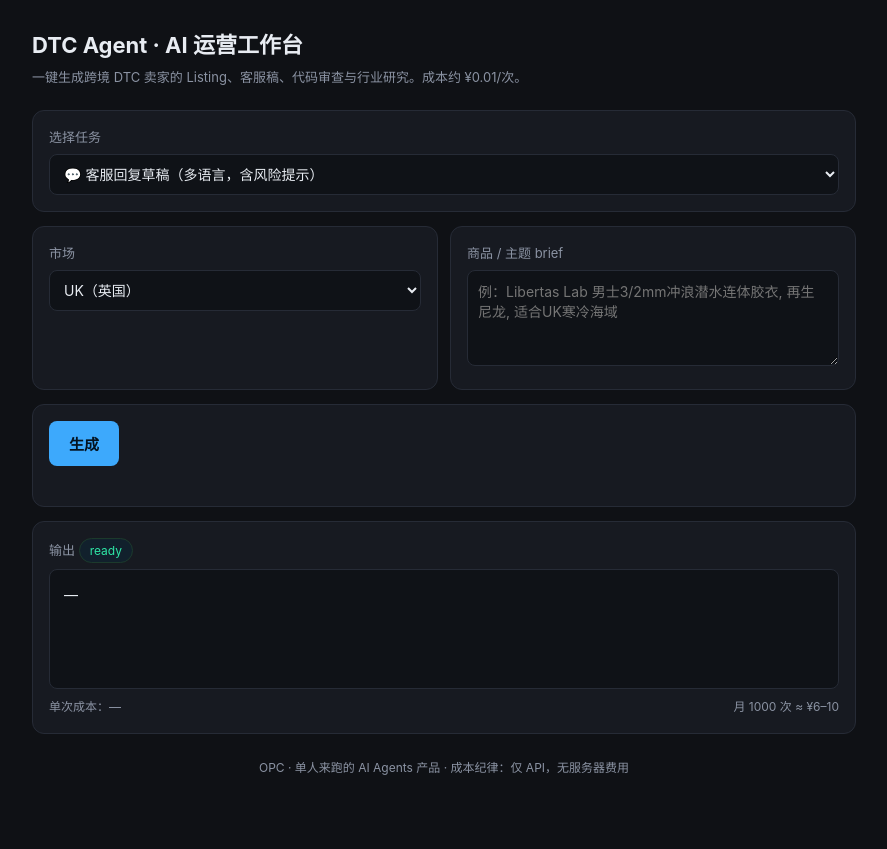
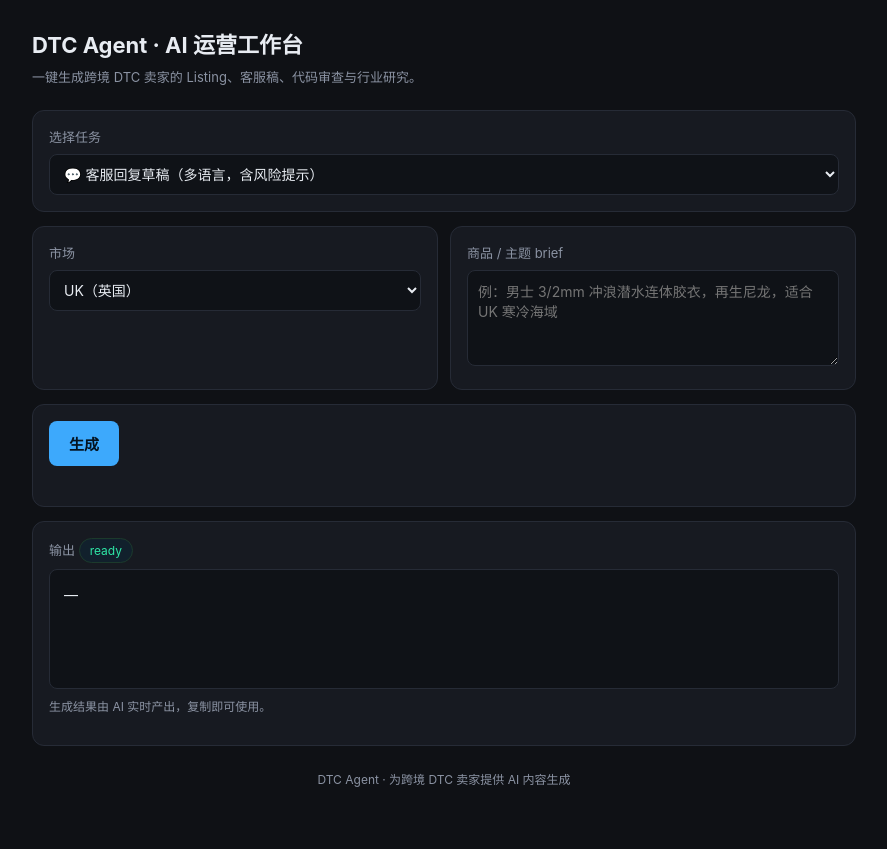
Before and after one commit to HZPortGlobal/opc-ai-agent, a Flask app: page / in a window 1280 px wide. Shown: the whole page, without its empty margins (196-1083 px from the left). Before the commit the page ends 775 px from the top, so only its background shows below. Run offline with Flask 3, Linux system fonts and the light colour scheme.

Commit message:
update templates/index.html

```diff
--- a/templates/index.html
+++ b/templates/index.html
@@ -39,7 +39,7 @@
 <div class="wrap">
   <header>
     <h1>DTC Agent · AI 运营工作台</h1>
-    <p>一键生成跨境 DTC 卖家的 Listing、客服稿、代码审查与行业研究。成本约 ¥0.01/次。</p>
+    <p>一键生成跨境 DTC 卖家的 Listing、客服稿、代码审查与行业研究。</p>
   </header>
 
   <div class="card">
@@ -58,7 +58,7 @@
     </div>
     <div class="card">
       <label>商品 / 主题 brief</label>
-      <textarea id="brief" placeholder="例：Libertas Lab 男士3/2mm冲浪潜水连体胶衣, 再生尼龙, 适合UK寒冷海域"></textarea>
+      <textarea id="brief" placeholder="例：男士 3/2mm 冲浪潜水连体胶衣，再生尼龙，适合 UK 寒冷海域"></textarea>
     </div>
   </div>
 
@@ -70,13 +70,10 @@
   <div class="card">
     <label>输出 <span class="pill" id="tag">ready</span></label>
     <div class="out" id="output">—</div>
-    <div class="meta">
-      <span id="cost">单次成本：—</span>
-      <span>月 1000 次 ≈ ¥6–10</span>
-    </div>
+    <p class="meta">生成结果由 AI 实时产出，复制即可使用。</p>
   </div>
 
-  <footer>OPC · 单人来跑的 AI Agents 产品 · 成本纪律：仅 API，无服务器费用</footer>
+  <footer>DTC Agent · 为跨境 DTC 卖家提供 AI 内容生成</footer>
 </div>
 
 <script>
@@ -88,7 +85,6 @@
   const btn = document.getElementById('go');
   const out = document.getElementById('output');
   const err = document.getElementById('err');
-  const cost = document.getElementById('cost');
   const tag = document.getElementById('tag');
 
   btn.onclick = async () => {
@@ -103,7 +99,7 @@
       });
       const d = await r.json();
       if (!r.ok) { err.textContent = d.error || '出错了'; out.textContent='—'; tag.textContent='error'; }
-      else { out.textContent = d.output; cost.textContent = `单次成本：¥${d.cost_cny}（$${d.cost_usd}）`; tag.textContent='done'; }
+      else { out.textContent = d.output; tag.textContent='done'; }
     } catch(e) { err.textContent = '网络错误：' + e.message; tag.textContent='error'; }
     finally { btn.disabled = false; }
   };
```
